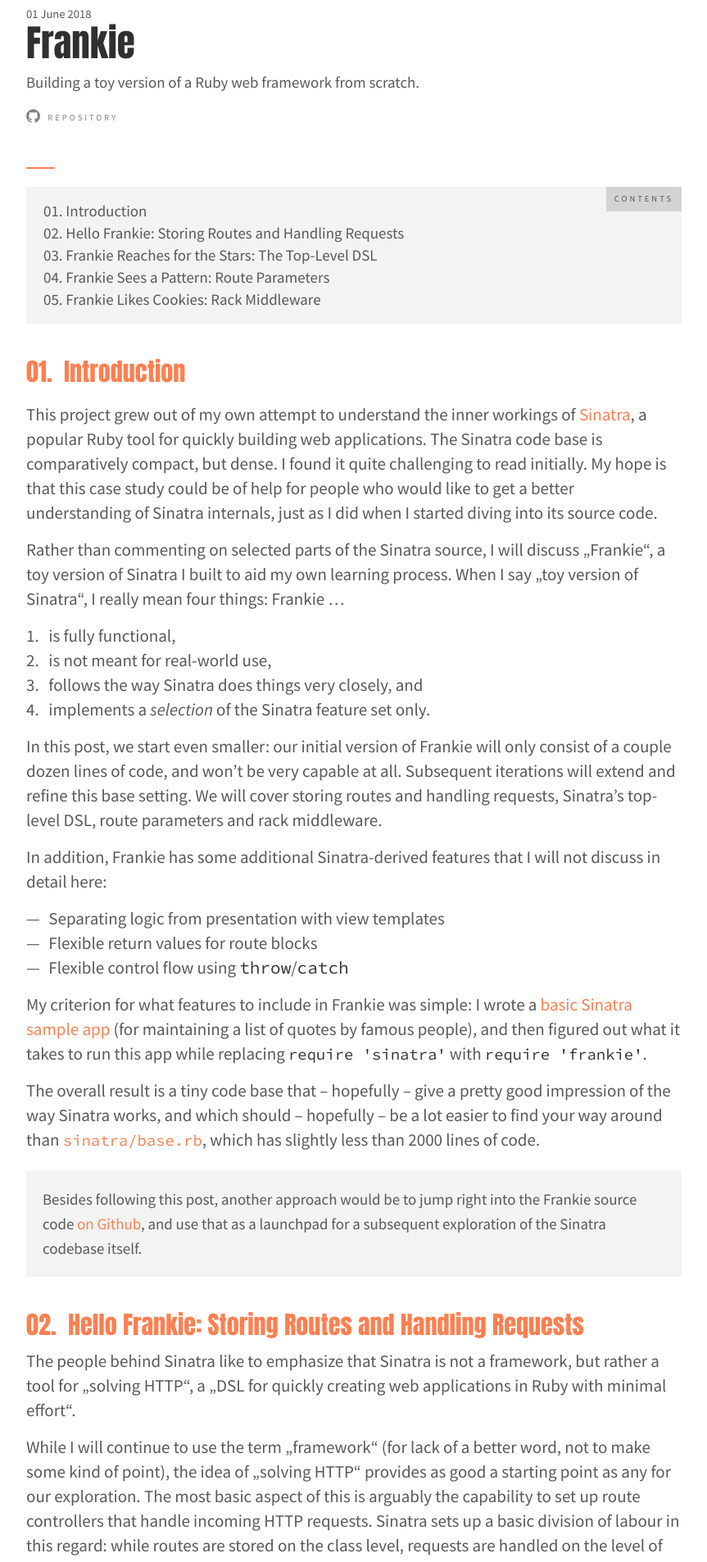
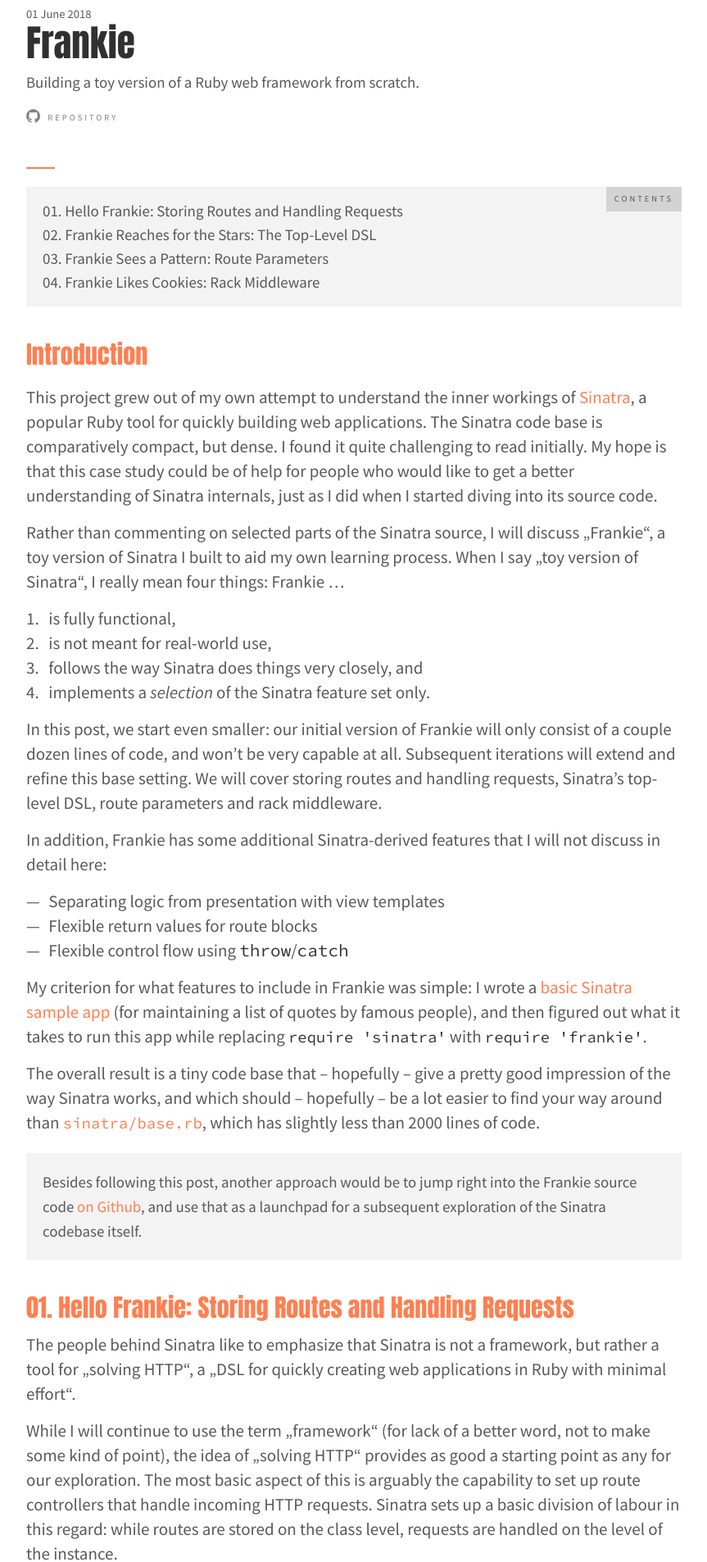
Before and after one commit to benrodenhaeuser/benrodenhaeuser.github.io, a Jekyll site: the page built from content/_posts/2018-06-01-sinatra-from-scratch.md, in a window 1280 px wide. Shown: the part 562-2468 px from the top of the page at 82% size, without its empty margins (208-1071 px from the left). Built offline with Jekyll 4.4.1, drawn with Linux system fonts in a browser that asks for light colours.

Commit message:
finetuning toc

```diff
--- a/_includes/content.html
+++ b/_includes/content.html
@@ -39,14 +39,12 @@
 
   <div class="content">
     <hr class="line" />
-    <div class="content-inner">
       {% if page.toc %}
       <blockquote id="toc">
         {% include toc.html html=page.content class="toc" h_max=3 %}
       </blockquote>
       {% endif %}
       {{ page.content }}
-    </div>
   </div>
 
   <p class='terminal'>
--- a/_scss/style.scss
+++ b/_scss/style.scss
@@ -5,20 +5,6 @@
 $baseline: 30px;
 $bodycolor: #595959;
 $highlightcolor: #FF7F50;
-
-.content-inner {
-  counter-reset: h2counter;
-}
-
-.content-inner h1 {
-  counter-reset: h2counter;
-}
-
-.content-inner h2:before {
-  content: "0" counter(h2counter) ".\0000a0\0000a0";
-  counter-increment: h2counter;
-  counter-reset: h3counter;
-}
 
 body {
   background-color: white;
@@ -205,6 +191,17 @@
 
 .content {
   margin-top: 1.5 * $baseline;
+  counter-reset: h2counter;
+
+  h2:before {
+    content: "0" counter(h2counter) ".\0000a0";
+    counter-increment: h2counter;
+  }
+
+  h2.no_toc:before {
+    content: none;
+    counter-increment: none;
+  }
 }
 
 p,
@@ -307,13 +304,18 @@
     }
 
     ol {
-      list-style: decimal-leading-zero;
       padding-left: 0;
       margin-top: 0;
       line-height: 0.9 * $basefont;
+      counter-reset: olist;
 
       a, code {
         color: $bodycolor;
+      }
+
+      & > li > a::before {
+        content: '0'counter(olist)'. ';
+	      counter-increment: olist;
       }
 
       a:hover, code:hover {
@@ -321,18 +323,17 @@
       }
 
       & > li {
-        margin-top: 8px;
-        margin-left: 1.5em;
+        margin-top: 10px;
       }
 
-      li:first-of-type {
+      & > li:first-of-type {
         margin-top: 0;
       }
 
       ul {
         margin-top: 5px;
         padding-left: 0;
-        margin-left: -1.8em;
+        // margin-left: 0;
         font-size: 0.7 * $basefont;
         line-height: 0.7 * $basefont;
         font-style: italic;
--- a/content/_posts/2018-06-01-sinatra-from-scratch.md
+++ b/content/_posts/2018-06-01-sinatra-from-scratch.md
@@ -12,6 +12,7 @@
 ---
 
 ## Introduction
+{: .no_toc }
 
 This project grew out of my own attempt to understand the inner workings of [Sinatra][1], a popular Ruby tool for quickly building web applications. The Sinatra code base is comparatively compact, but dense. I found it quite challenging to read initially. My hope is that this case study could be of help for people who would like to get a better understanding of Sinatra internals, just as I did when I started diving into its source code.
 
```
Also changed, not shown: content/_drafts/2019-09-19-pen.md (+1 -1 lines), content/_posts/2017-12-18-a-bunch-of-sets.md (+1 -0 lines).
